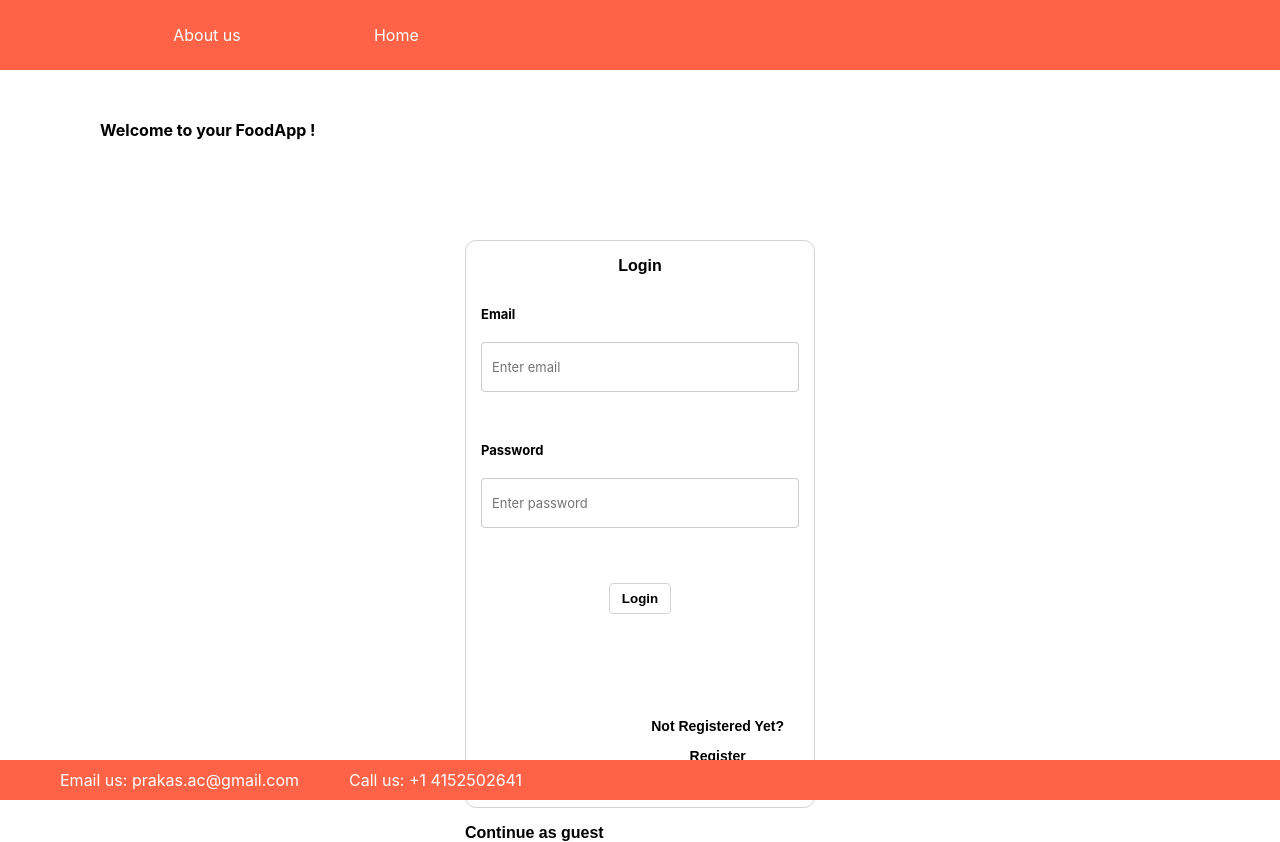
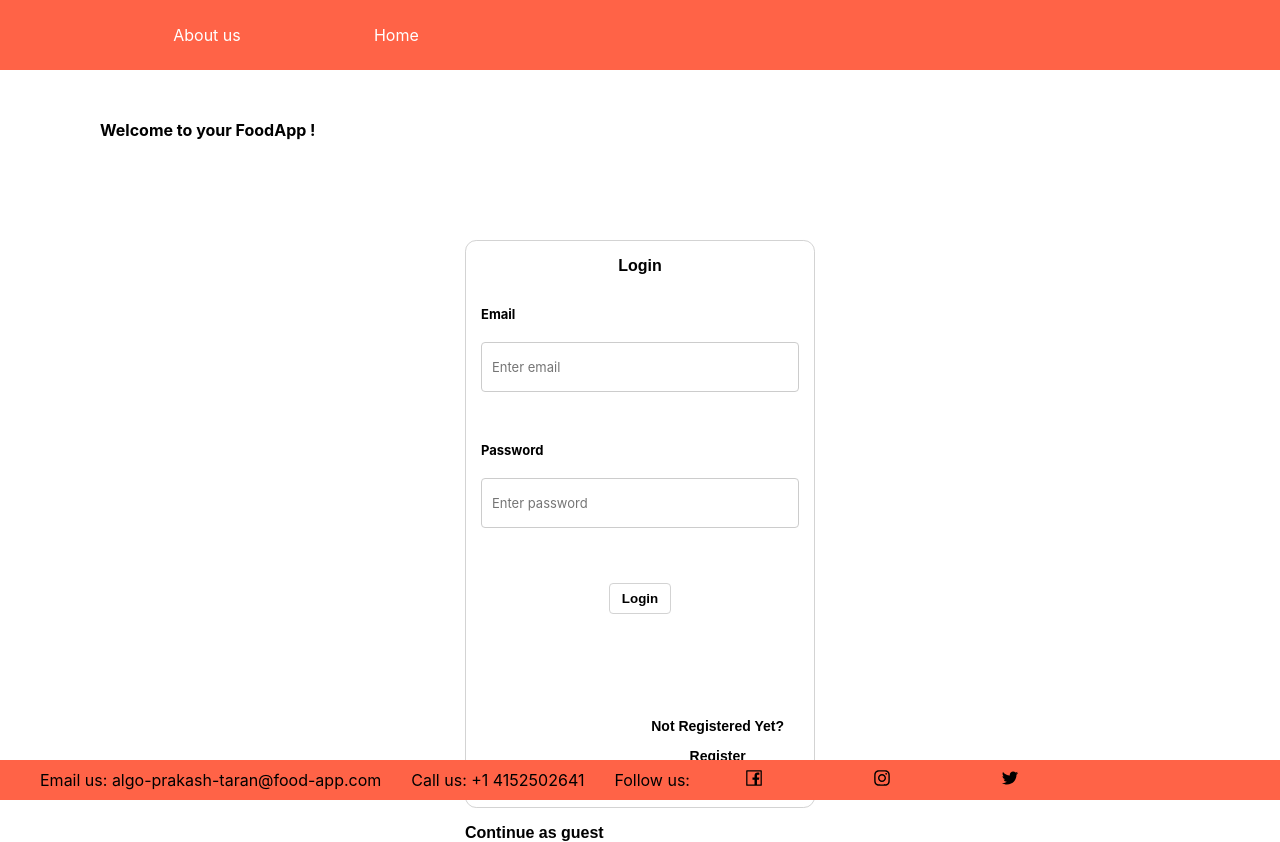
Before and after one commit to Tarannu/NearbyResturantApp, a React (Create React App) app: page / in a window 1280 px wide. Built offline with nearby package versions, Linux system fonts and the light colour scheme.

Commit message:
reverted changes

```diff
--- a/src/App.js
+++ b/src/App.js
@@ -17,7 +17,7 @@ const App = (props) => {
               <Route path="/about" component={About}/>
               <Route path="/register" component={Register}/>
               <Route path="/search-and-result" component={Search}/>
-              <Route path="/search-and-result/:id/res-details" component={ResDetails}/>
+              <Route path="/:id/res-details" component={ResDetails}/>
               <Route path="/" component={Home}/>
           </Switch>
           <Footer/>
--- a/src/Components/Footer/Footer.css
+++ b/src/Components/Footer/Footer.css
@@ -12,6 +12,15 @@
   justify-content: space-evenly;
   text-align: center;
   align-items: center;
-    margin-left: 50px;
-    color: white;
+  margin-left: 30px;
+  /* color: white; */
+  display:flex;
 }
+
+.Social{
+  width:30%;
+  display:flex;
+  justify-content: space-around;
+  align-items: center;
+  list-style: none;
+}
--- a/src/Components/Footer/Footer.js
+++ b/src/Components/Footer/Footer.js
@@ -1,11 +1,18 @@
 import React from 'react';
+import { AiOutlineFacebook, AiOutlineTwitter, AiOutlineInstagram } from "react-icons/ai";
 import './Footer.css';
 
 const Footer = (props) => {
     return (
         <div className="Footer">
-            <span className="Span">Email us: prakas.ac@gmail.com</span>
+            <span className="Span">Email us: algo-prakash-taran@food-app.com</span>
             <span className="Span">Call us: +1 4152502641</span>
+            <span className="Span">Follow us: </span>
+            <fl className="Social">
+                <li ><AiOutlineFacebook style={{ fontSize: 20, alignItems: "center" }}/></li>
+                <li><AiOutlineInstagram style={{ fontSize: 20, alignItems: "center" }}/></li>
+                <li><AiOutlineTwitter style={{ fontSize: 20, alignItems: "center" }}/></li>
+            </fl>
         </div>
     )
 }
--- a/src/Components/ResDetails/ResDetails.js
+++ b/src/Components/ResDetails/ResDetails.js
@@ -4,7 +4,7 @@ import zomato from '../../api/zomato'
 
 const ResDetails = ({match}) => {
     const [results, setResults] = useState([]);
-
+    console.log("Inside ResDetails");
   const detailsFunc = async () => {
     try {
       //location key is extracted from this api
@@ -14,7 +14,7 @@ const ResDetails = ({match}) => {
       if (details) {
         setResults(details);
       }
-      const menu = await zomato.get(`/dailymenu?res_id=$16931323`);
+      const menu = await zomato.get(`/dailymenu?res_id=${match.params.id}`);
       const menuDetails = menu.data;
       console.log("Menu IS :  ", menuDetails);
       if (menuDetails) {
@@ -54,4 +54,4 @@ const ResDetails = ({match}) => {
   );
 }
 
-export default ResDetails
+export default ResDetails;
--- a/src/Components/Restaurant/Restaurant.css
+++ b/src/Components/Restaurant/Restaurant.css
@@ -12,8 +12,8 @@
     font-size: 18px;
     font-weight: bold;
     display: inline-flex;
-    padding-top: 5px;
-    padding-bottom: 5px;
+    /* padding-top: 5px;
+    padding-bottom: 5px; */
 }
 
 .NameAndThumbnail img{
@@ -28,11 +28,21 @@
 }
 
 .RestaurantLocation{
-    line-height: 25px;
+    line-height: 15px;
+}
+
+.Restaurant:hover{
+    transform: scale(1.06);
+    transition: 0.3s;
+    cursor: pointer;
 }
 
 .Name{
     color: black;
+}
+
+.Name:visited{
+    color: grey;
 }
 /* .resturaunt-list-parent{
   position:relative;
--- a/src/Components/Restaurant/Restaurant.js
+++ b/src/Components/Restaurant/Restaurant.js
@@ -1,22 +1,22 @@
 import React from 'react';
-import {Link} from 'react-router-dom';
+import { NavLink} from 'react-router-dom';
 import "./Restaurant.css";
 
 const Restaurant = (props) => {
     return(
         <div
             className="Restaurant"
-            onChange={props.selected}
+            // onClick={props.selected}
         >
             <div className="NameAndThumbnail">
-                <p>{props.restaurant.name}</p>
-                { props.restaurant.thumb ? <img src={props.restaurant.thumb} alt={props.restaurant.name}/> : null}
+                <NavLink className="Name" to={`/${props.id}/res-details`}><p>{props.restaurantName}</p></NavLink>
+                { props.thumbnail ? <img src={props.thumbnail} alt={props.restaurantNname}/> : null}
             </div>
             <div className="RestaurantLocation">
-                <p>{props.restaurant.location.address}</p>
+                <p>{props.restaurantAddress}</p>
                 {/* <p>{props.restaurant.location}</p> */}
             </div>
-            <p>Rating:&emsp;{props.restaurant.user_rating.aggregate_rating}</p>
+            <p>Rating:&emsp;{props.rating.aggregate_rating}</p>
         </div>
     )
 //     return results ? (
--- a/src/containers/Search/Search.js
+++ b/src/containers/Search/Search.js
@@ -2,10 +2,10 @@ import React, { useState, useEffect } from "react";
 import SearchBar from "../../components/SearchBar/SearchBar";
 import Restaurant from "../../components/Restaurant/Restaurant";
 import zomato from "../../api/zomato";
-import Select from "react-select";
+import ResDetails from "../../components/ResDetails/ResDetails";
 import './Search.css';
 
-const Search = () => {
+const Search = (props) => {
   const [food, setFood] = useState("");
   const [location, setLocation] = useState("");
   const [results, setResults] = useState([]);
@@ -17,9 +17,6 @@ const Search = () => {
   };
   const handleFoodChange = (e) => {
     setFood(e.target.value);
-  };
-  const handleSortChange = (e) => {
-    setSortBy(e.target.value);
   };
 
   const searchFunc = async (loc, fd, sort) => {
@@ -57,18 +54,18 @@ const Search = () => {
     searchFunc(location, food, sortBy);
   };
   const handleSearchButton = (e) => {};
-  const handleSelect = (element) => {
-    console.log(element.value);
-    setSortBy(element.value);
-    searchFunc(food, location, sortBy);
-  };
+
   let restaurants = null;
   if(results.length > 0){
     restaurants = results.map(restaurant => {
       return (
         <Restaurant
           key={restaurant.restaurant.id}
-          restaurant={restaurant.restaurant}
+          id={restaurant.restaurant.id}
+          restaurantName={restaurant.restaurant.name}
+          restaurantAddress={restaurant.restaurant.location.address}
+          thumbnail={restaurant.restaurant.thumb}
+          rating={restaurant.restaurant.user_rating}
        />
       )
     });
@@ -81,7 +78,6 @@ const Search = () => {
     searchFunc(food,location,sortBy);
   };
 
-
   return (
     <div style={{ padding: 50 }}>
       <SearchBar
@@ -93,6 +89,7 @@ const Search = () => {
       <div>
         <select
           className="SortBy"
+          onChange={handleSort}
         >
           {options.map(option =>{
             return <option {...option}></option>
```
Also changed, not shown: 1 other file (tests, documents, lock files or other folders). Lines whose indentation alone changed are shown as unchanged.
